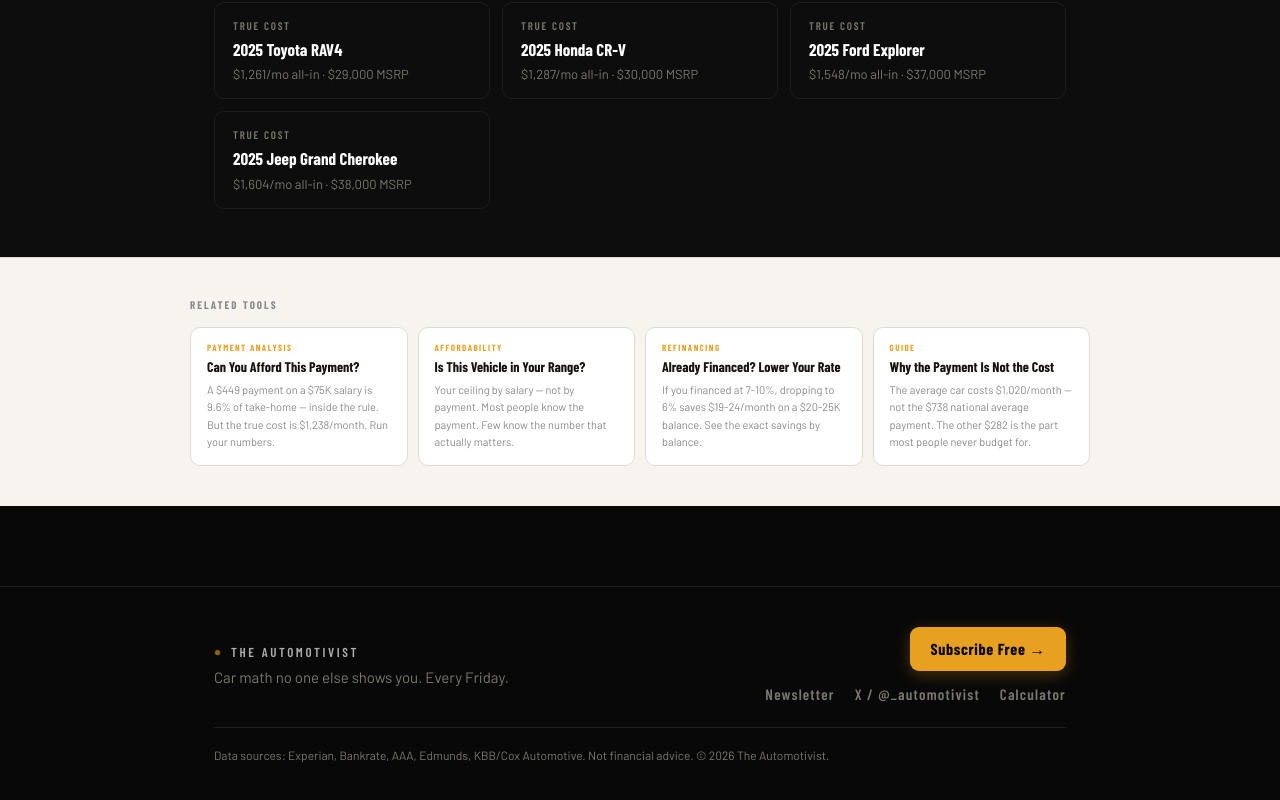
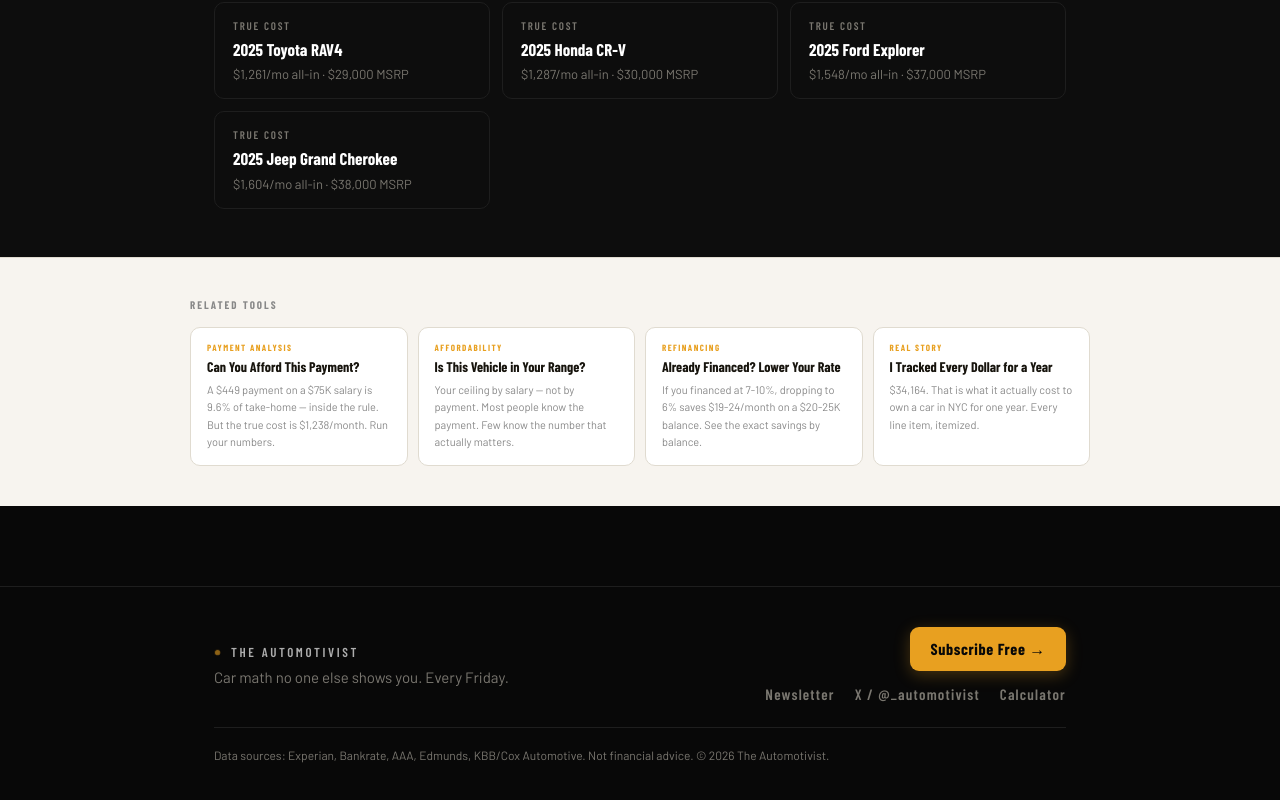
Before and after one commit to automotivist/automotivist-tools, a Next.js app: page /cars/2025-chevrolet-equinox in a window 1280 px wide. Shown: the part 3721-4521 px from the top of the page. Built offline with nearby package versions, Linux system fonts and the light colour scheme; a web font is replaced by a local one.

Commit message:
Fix 3 linking gaps: afford→refinance direct link, stories inbound via guides case, calculator inbound on all pages

```diff
--- a/components/CrossLinks.jsx
+++ b/components/CrossLinks.jsx
@@ -1,14 +1,10 @@
 // components/CrossLinks.jsx
 // Cross-cluster internal links — connects all page types into a single crawlable network
 // Appears at the bottom of every page, above footer
-// Gives Googlebot paths between payment, vehicle, afford, and refi clusters
 
 import Link from 'next/link';
 
-// Generates contextually relevant cross-cluster links for each page type
 export default function CrossLinks({ context = {}, type }) {
-  const { payment, salary, oldRate, newRate, vehicle } = context;
-
   const links = buildLinks(type, context);
   if (!links.length) return null;
 
@@ -31,12 +27,12 @@
 }
 
 function buildLinks(type, ctx) {
-  const { payment, salary, oldRate, newRate, vehicle } = ctx;
+  const { payment, salary } = ctx;
   const fmtD = n => '$' + Math.round(n).toLocaleString();
 
   switch (type) {
+
     case 'car-payment': {
-      // Link to: afford page for this salary, refi if overspending, 2 vehicles in payment tier
       const links = [];
       if (salary) links.push({
         tag: 'Affordability',
@@ -57,10 +53,16 @@
         desc: `The RAV4 is the most common vehicle in the $400-600/month range. Its true monthly cost — not the payment — is $1,261.`,
       });
       links.push({
-        tag: 'Guide',
-        href: `/guides/car-payment-guide`,
-        title: 'The 15% Rule by Salary',
-        desc: `Payment ceilings for every salary from $40K to $200K. Most people apply this rule to the wrong number.`,
+        tag: 'Calculator',
+        href: `/calculator`,
+        title: 'Get Your Ownership Score',
+        desc: `Enter your payment and income. Get your Ownership Score, true monthly cost, and 10-year wealth impact in 30 seconds.`,
+      });
+      links.push({
+        tag: 'Real Story',
+        href: `/stories/g35-mistake`,
+        title: 'The G35 Was a $51,000 Mistake',
+        desc: `I financed a car to look like someone I was not. Here is the exact number that decision cost me over 5 years.`,
       });
       return links;
     }
@@ -68,7 +70,6 @@
     case 'afford': {
       const links = [];
       if (salary) {
-        // Common payment amounts at this salary
         const ceil = Math.round(salary * 0.72 / 12 * 0.15 / 50) * 50;
         links.push({
           tag: 'Payment Analysis',
@@ -90,11 +91,18 @@
         title: 'A Real Vehicle at This Budget',
         desc: `The CR-V is one of the most common vehicles at a sensible payment. Its true all-in cost is $1,287/month — not the $449 payment.`,
       });
+      // FIX: Link directly to a refinance page, not just the guide
       links.push({
         tag: 'Refinancing',
-        href: `/guides/car-loan-refinancing`,
-        title: 'Already Have a Loan? Read This',
-        desc: `If you are already financed above your ceiling, refinancing is often the fastest path to getting under it. The math, the timing, and the right sequence.`,
+        href: `/refinance/8-percent-to-6-percent`,
+        title: 'Already Have a Loan? See If You Can Lower It',
+        desc: `Dropping from 8% to 6% saves $24/month on a $25K balance. If you financed above your ceiling, refinancing is the fastest way down.`,
+      });
+      links.push({
+        tag: 'Calculator',
+        href: `/calculator`,
+        title: 'Get Your Ownership Score',
+        desc: `Enter your payment and income. Get your Ownership Score, true monthly cost, and 10-year wealth impact in 30 seconds.`,
       });
       return links;
     }
@@ -120,10 +128,10 @@
           desc: `True monthly cost includes more than the payment rate. Insurance, fuel, and maintenance do not change when you refinance.`,
         },
         {
-          tag: 'Guide',
-          href: `/guides/car-loan-refinancing`,
-          title: 'Full Refinancing Guide',
-          desc: `When to refi, when to wait, how to compare lenders, and the one mistake most people make — extending the term while lowering the rate.`,
+          tag: 'Calculator',
+          href: `/calculator`,
+          title: 'Get Your Ownership Score',
+          desc: `Enter your payment and income. Get your Ownership Score, true monthly cost, and 10-year wealth impact in 30 seconds.`,
         },
       ];
     }
@@ -149,10 +157,46 @@
           desc: `If you financed at 7-10%, dropping to 6% saves $19-24/month on a $20-25K balance. See the exact savings by balance.`,
         },
         {
+          tag: 'Real Story',
+          href: `/stories/real-cost-car-nyc-year`,
+          title: 'I Tracked Every Dollar for a Year',
+          desc: `$34,164. That is what it actually cost to own a car in NYC for one year. Every line item, itemized.`,
+        },
+      ];
+    }
+
+    // FIX: guides type — used on story pages. Was returning [] — now links to all clusters
+    case 'guides': {
+      return [
+        {
+          tag: 'Calculator',
+          href: `/calculator`,
+          title: 'Get Your Ownership Score',
+          desc: `Enter your payment and income. Get your Ownership Score, true monthly cost, and 10-year wealth impact in 30 seconds.`,
+        },
+        {
+          tag: 'Affordability',
+          href: `/afford/75000-salary`,
+          title: 'How Much Car on $75,000?',
+          desc: `The 15% rule applied to a $75K salary — payment ceiling, vehicle range, and the national average comparison.`,
+        },
+        {
+          tag: 'Payment Analysis',
+          href: `/car-payment/600-per-month-75000-salary`,
+          title: '$600/Month on $75K — Is It Too Much?',
+          desc: `$600 on a $75K salary is 15.5% of take-home — just above the ceiling. See exactly what that costs over 10 years.`,
+        },
+        {
+          tag: 'True Cost',
+          href: `/cars/2025-toyota-rav4`,
+          title: 'RAV4 True Monthly Cost',
+          desc: `The RAV4 is the most common vehicle at the $400-600/month payment range. All-in cost: $1,261/month — not the $449 payment.`,
+        },
+        {
           tag: 'Guide',
-          href: `/guides/true-cost-of-ownership`,
-          title: 'Why the Payment Is Not the Cost',
-          desc: `The average car costs $1,020/month — not the $738 national average payment. The other $282 is the part most people never budget for.`,
+          href: `/guides/car-payment-guide`,
+          title: 'The 15% Rule by Salary',
+          desc: `Payment ceilings for every salary from $40K to $200K. Most people apply this rule to the wrong number.`,
         },
       ];
     }
```
